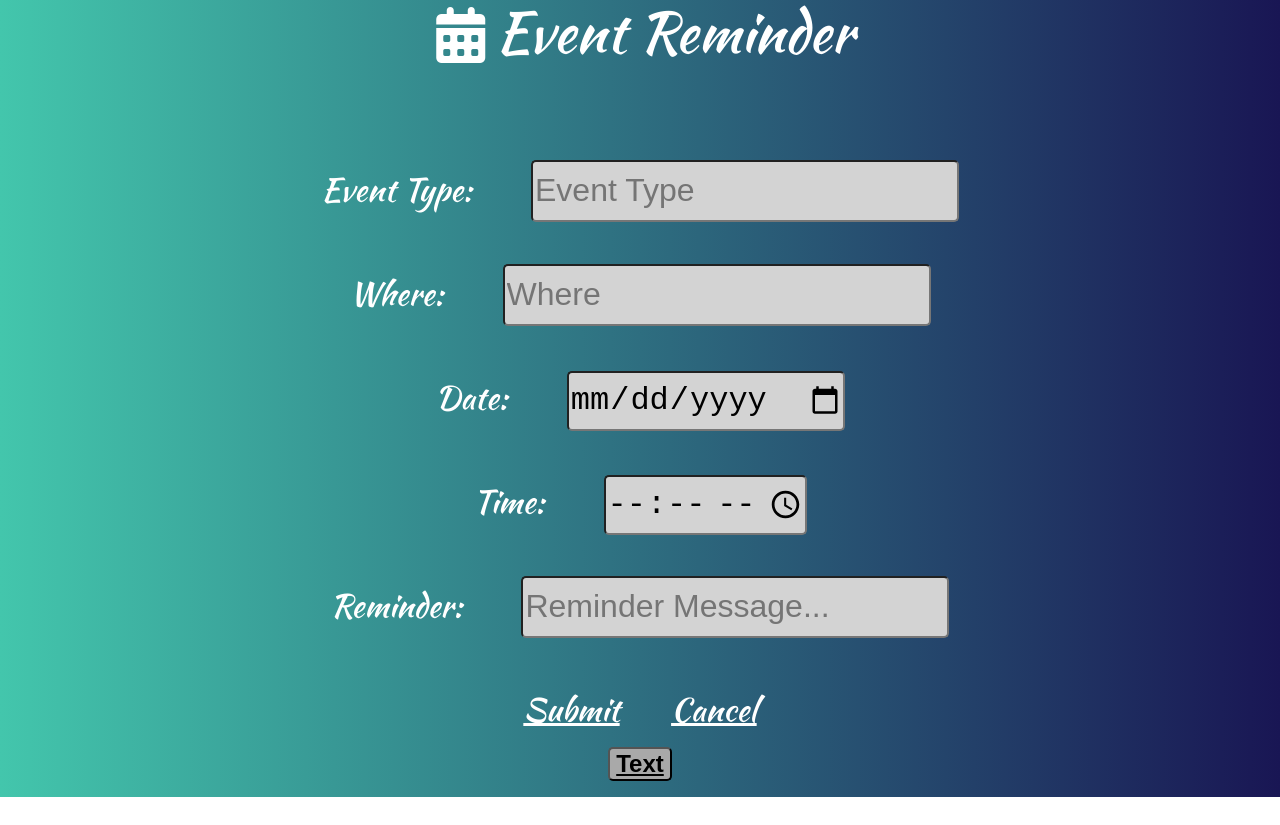
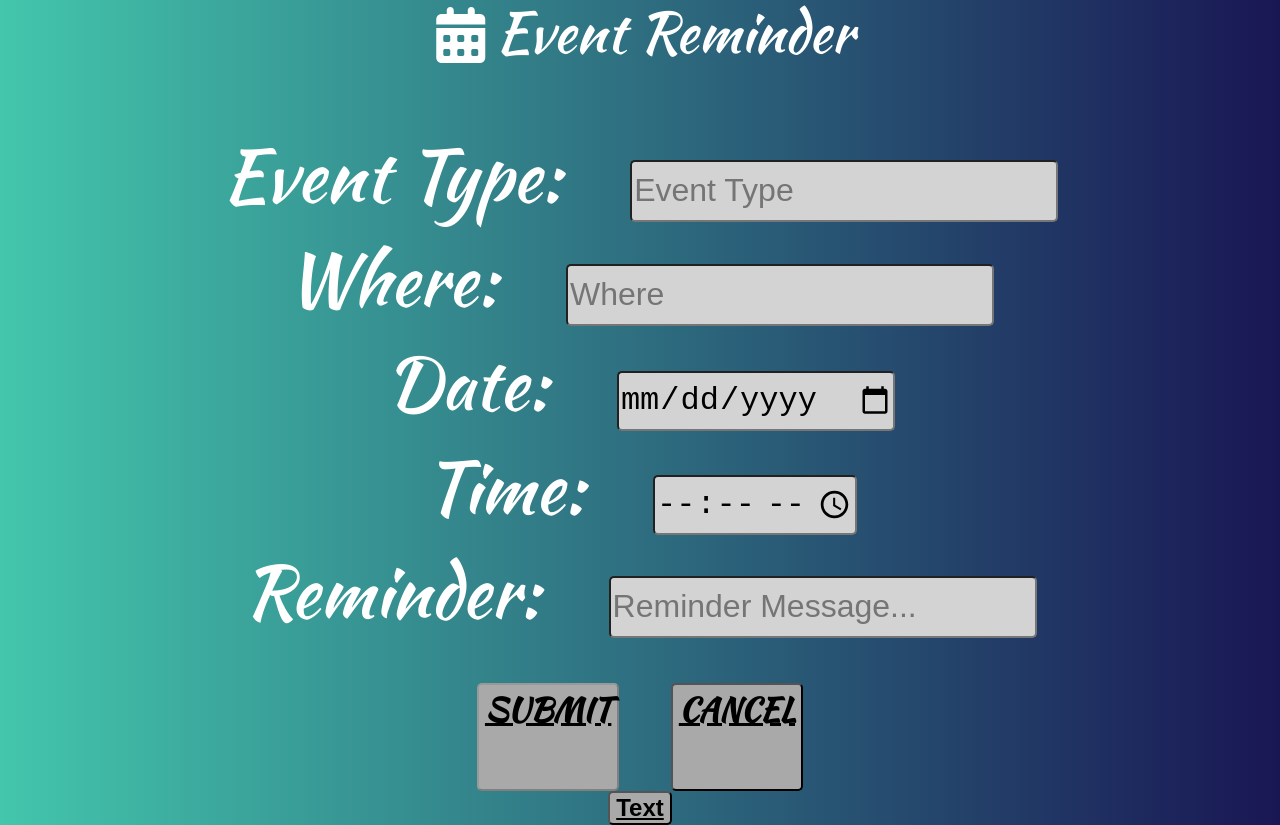
Before and after one commit to emgrebe/Family-Reminders-App, a React (Create React App) app: page /events in a window 1280 px wide. Shown: the part 300-1125 px from the top of the page. Before the commit the page ends 1097 px from the top, so only its background shows below. Built offline with nearby package versions, Linux system fonts and the light colour scheme; no server answers.

Commit message:
deploy attempt

```diff
--- a/package.json
+++ b/package.json
@@ -55,6 +55,6 @@
   "bugs": {
     "url": "https://github.com/emgrebe/Family-Reminders-App/issues"
   },
-  "homepage": "https://github.com/emgrebe/Family-Reminders-App#readme",
+  "homepage": ".",
   "keywords": []
 }
--- a/src/components/ReminderCard.jsx
+++ /dev/null
@@ -1 +0,0 @@
-import React from 'react';
--- /dev/null
+++ b/src/components/ReminderCard/ReminderCard.jsx
@@ -0,0 +1,36 @@
+import React from 'react';
+import {Link} from 'react-router-dom';
+
+function ReminderCard({reminder, handleDeleteReminder}) {
+  return (
+    <div className='panel panel-default'>
+      <div className='panel panel-body'>
+        <dl>
+          <dt>Date</dt>
+          <dd>{reminder.date}</dd>
+          <dt>Reminder Message</dt>
+          <dd>{reminder.reminders}</dd>
+        </dl>
+      </div>
+      <div clasName='panel-footer'>
+        <Link
+          className='btn btn-xs btn-warning'
+          to={{
+            pathname: '/myprofile',
+            state: {reminder}
+          }}
+        >
+          <button>EDIT</button>
+        </Link>
+        <button
+          className='btn btn-xs btn-danger margin-left-10'
+          onClick={() => handleDeleteReminder(reminder._id)}
+        >
+          DELETE
+        </button>
+      </div>
+    </div>
+  );
+}
+
+export default ReminderCard;
--- a/src/pages/App/App.js
+++ b/src/pages/App/App.js
@@ -5,6 +5,7 @@ import NavBar from '../../components/NavBar/NavBar';
 import SignupPage from '../SignupPage/SignupPage';
 import LoginPage from '../LoginPage/LoginPage';
 import userService from '../utils/userService';
+import * as Reminders from '../utils/reminders';
 import WelcomePage from '../WelcomePage/WelcomePage';
 import BirthdayReminder from '../BirthdayReminder/BirthdayReminder';
 import EventReminder from '../EventReminder/EventReminder';
@@ -13,10 +14,13 @@ import MyProfile from '../MyProfile/MyProfile';
 
 class App extends React.Component {
   state = {
-    name: '',
-    email: '',
-    phone: '',
-    birthday: Date,
+    formData: {
+      name: '',
+      email: '',
+      phone: '',
+      birthday: Date,
+      reminders: [],
+    },
     user: userService.getUser()
   }
 
@@ -33,6 +37,43 @@ class App extends React.Component {
     });
   }
 
+  handleAddReminder = async newReminderData => {
+    const newReminder = await Reminders.create(newReminderData);
+    this.setState(state => ({
+      reminders: [...state.formData.reminders, newReminder]
+    }), () => this.props.history.push('/myprofile'));
+  }
+
+  handleUpdateReminder = async updatedReminderData => {
+    const updatedReminder = await Reminders.update(updatedReminderData);
+    const newRemindersArray = this.state.formData.reminders.map(r =>
+      r._id === updatedReminder._id ? updatedReminder : r
+    );
+    this.setState(
+      {reminders: newRemindersArray},
+      () => this.props.history.push('/myprofile')
+    );
+  }
+
+  // handleDeleteReminder = async id => {
+  //   await Reminders.deleteOne(id);
+  //   this.setState(state => ({
+  //     reminders: state.reminders.filte4r(r => r._id !== id)
+  //   }), () => this.props.history.push('/myprofile'));
+  // }
+
+  /*--- Lifecycle Methods ---*/
+
+  async componentDidMount() {
+    try {
+      const reminders = await Reminders.getAll();
+      this.setState({reminders});
+
+    } catch (error) {
+      console.error(error)
+    }
+   };
+
   render() {
     return(
       <div className='App'>
@@ -41,34 +82,50 @@ class App extends React.Component {
           handleLogout={this.handleLogout}
         />
         <Switch>
+
           <Route exact path='/signup' render={({history}) =>
             <SignupPage
               history={history}
               handleSignupOrLogin={this.handleSignupOrLogin}
             />
           }/>
+
           <Route exact path='/' render={() =>
             <WelcomePage
               user={this.state.user}
             />
           }/>
+
           <Route exact path='/birthdays' render={() =>
-            <BirthdayReminder />
+            <BirthdayReminder
+              handleAddReminder={this.handleAddReminder}
+            />
           }/>
+
           <Route exact path='/events' render={() =>
-            <EventReminder />
+            <EventReminder
+              handleAddReminder={this.handleAddReminder}
+            />
           }/>
+
           <Route exact path='/familyinfo' render={() =>
-            <FamilyInfo />          }/>
-          <Route exact path='/myprofile' render={() =>
-            <MyProfile />
+            <FamilyInfo />
+          }/>
+
+          <Route exact path='/myprofile' render={(history, location) =>
+            <MyProfile
+              handleUpdateReminder={this.handleUpdateReminder}
+              location={location}
+            />
            }/>
+
           <Route exact path='/login' render={({history}) =>
             <LoginPage
               history={history}
               handleSignupOrLogin={this.handleSignupOrLogin}
             />
           }/>
+
         </Switch>
       </div>
     );
--- a/src/pages/BirthdayReminder/BirthdayReminder.jsx
+++ b/src/pages/BirthdayReminder/BirthdayReminder.jsx
@@ -4,16 +4,28 @@ import './BirthdayReminder.css';
 
 class BirthdayReminder extends Component {
   state = {
-      name: '',
-      date: '',
-      reminder: ''
+      invalidForm: true,
+      formData: {
+        name: '',
+        date: '',
+        reminder: ''
+      }
+  };
+
+  formRef = React.createRef();
+
+  handleSubmit = e => {
+    e.preventDefault();
+    this.props.handleAddReminder(this.state.formData.reminder)
   };
 
   handleChange = (e) => {
+    const formData = {...this.state.formData, [e.target.name]: e.target.value};
     this.setState({
-      [e.target.name] : e.target.value
+      formData,
+      invalidForm: !this.formRef.current.checkValidity()
     });
-  }
+  };
 
   handleText = () => {
     fetch('/api/twilio')
@@ -23,38 +35,72 @@ class BirthdayReminder extends Component {
     return (
       <div className="BirthdayReminder">
         <header className="header-footer"><i className="fas fa-gifts"></i>Birthday Reminder</header>
-        <form className="form-horizontal">
+        <form ref={this.formRef} onSubmit={this.handleSubmit} className="form-horizontal">
           <div className="form-group">
             <div className="col-sm-12">
-              <span>Name: </span>&nbsp;&nbsp;&nbsp;
-              <input type="name" className="form-control" placeholder="Whose Birthday" value={this.state.name} name="name" onChange={this.handleChange} />
+              <label>Name: </label>&nbsp;&nbsp;&nbsp;
+              <input
+                className="form-control"
+                placeholder="Whose Birthday"
+                name="name"
+                value={this.state.formData.name}
+                onChange={this.handleChange}
+                required
+             />
             </div>
           </div>
           <div className="form-group">
             <div className="col-sm-12">
-              <span>Date: </span>&nbsp;&nbsp;&nbsp;
-              <input type="date" className="form-control" placeholder="Date" value={this.state.date} name="date" onChange={this.handleChange} />
+              <label>Date: </label>&nbsp;&nbsp;&nbsp;
+              <input
+              className="form-control"
+              type="date"
+              placeholder="Date"
+              name="date"
+              value={this.state.formData.date}
+              onChange={this.handleChange}
+              required
+              />
             </div>
           </div>
           <div className="form-group">
             <div className="col-sm-12">
-              <span>Reminder: </span>&nbsp;&nbsp;&nbsp;
-              <input type="reminder" className="form-control" placeholder="Reminder Message..." value={this.state.reminder} name="reminder" onChange={this.handleChange} />
+              <label>Reminder: </label>&nbsp;&nbsp;&nbsp;
+              <input
+                className="form-control"
+                placeholder="Reminder Message..."
+                name="reminder"
+                value={this.state.formData.reminder}
+                onChange={this.handleChange}
+                required
+              />
             </div>
           </div>
           <div className="form-group">
             <div className="col-sm-12 text-bottom">
-              <Link to='/myprofile' className="btn-default" onClick={this.handleShowReminders} >Submit</Link>&nbsp;&nbsp;&nbsp;
-              <Link to='/' className='btn-default'>Cancel</Link>
+              <Link to='/myprofile' onClick={this.handleShowReminders}>
+                <button
+                  type='submit'
+                  className='btn-default'
+                  disabled={this.state.invalidForm}
+                >
+                  SUBMIT
+                </button>
+              </Link>&nbsp;&nbsp;&nbsp;
+              <Link to='/'>
+                <button className='btn-default'>
+                  CANCEL
+                </button>
+              </Link>
             </div>
           </div>
         </form>
         <button onClick={this.handleText}>Text</button>
-        <section>
+        {/* <section>
         <p>{this.state.name}</p>
         <p>{this.state.date}</p>
         <p>{this.state.reminder}</p>
-        </section>
+        </section> */}
       </div>
     );
   }
--- a/src/pages/EventReminder/EventReminder.jsx
+++ b/src/pages/EventReminder/EventReminder.jsx
@@ -4,18 +4,30 @@ import './EventReminder.css';
 
 class EventReminder extends Component {
   state = {
-    event: '',
-    where: '',
-    time: '',
-    date: '',
-    reminder: ''
+    invalidForm: true,
+    formData: {
+      event: '',
+      where: '',
+      time: '',
+      date: '',
+      reminder: ''
+    }
+  };
+
+  formRef = React.createRef();
+
+  handleSubmit = e => {
+    e.preventDefault();
+    this.props.handleAddReminder(this.state.formData.reminder)
   };
 
   handleChange = (e) => {
+    const formData = {...this.state.formData, [e.target.name] : e.target.value};
     this.setState({
-      [e.target.name] : e.target.value
+      formData,
+      invalidForm: !this.formRef.current.checkValidity()
     });
-  }
+  };
 
   handleText = () => {
     fetch('/api/twilio')
@@ -25,52 +37,101 @@ class EventReminder extends Component {
     return (
       <div className="EventReminder">
         <header className="header-footer"><i className="fas fa-calendar-alt"></i>Event Reminder</header>
-        <form className="form-horizontal">
+        <form ref={this.formRef} onSubmit={this.handleSubmit} className="form-horizontal">
           <div className="form-group">
             <div className="col-sm-12">
-              <span className="txt">Event Type: </span>&nbsp;&nbsp;&nbsp;
-              <input type="event" className="form-control" placeholder="Event Type" value={this.state.event} name="event" onChange={this.handleChange} />
+              <label>Event Type: </label>&nbsp;&nbsp;&nbsp;
+              <input
+                className="form-control"
+                placeholder="Event Type"
+                name="event"
+                value={this.state.formData.event}
+                onChange={this.handleChange}
+                required
+              />
             </div>
           </div>
           <div className="form-group">
             <div className="col-sm-12">
-              <span className="txt">Where: </span>&nbsp;&nbsp;&nbsp;
-              <input type="where" className="form-control" placeholder="Where" value={this.state.where} name="where" onChange={this.handleChange} />
+              <label>Where: </label>&nbsp;&nbsp;&nbsp;
+              <input
+                className="form-control"
+                placeholder="Where"
+                name="where"
+                value={this.state.formData.where}
+                onChange={this.handleChange}
+                required
+              />
             </div>
           </div>
           <div className="form-group">
             <div className="col-sm-12">
-              <span className="txt">Date: </span>&nbsp;&nbsp;&nbsp;
-              <input type="date" className="form-control" placeholder="Date" value={this.state.date} name="date" onChange={this.handleChange} />
+              <label>Date: </label>&nbsp;&nbsp;&nbsp;
+              <input
+                type="date"
+                className="form-control"
+                placeholder="Date"
+                name="date"
+                value={this.state.formData.date}
+                onChange={this.handleChange}
+                required
+              />
             </div>
           </div>
           <div className="form-group">
             <div className="col-sm-12">
-              <span className="txt">Time: </span>&nbsp;&nbsp;&nbsp;
-              <input type="time" className="form-control" placeholder="Time" value={this.state.time} name="time" onChange={this.handleChange} />
+              <label>Time: </label>&nbsp;&nbsp;&nbsp;
+              <input
+                type="time"
+                className="form-control"
+                placeholder="Time"
+                name="time"
+                value={this.state.formData.time}
+                onChange={this.handleChange}
+                required
+              />
             </div>
           </div>
           <div className="form-group">
             <div className="col-sm-12">
-              <span className="txt">Reminder: </span>&nbsp;&nbsp;&nbsp;
-              <input type="reminder" className="form-control" placeholder="Reminder Message..." value={this.state.reminder} name="reminder" onChange={this.handleChange} />
+              <label>Reminder: </label>&nbsp;&nbsp;&nbsp;
+              <input
+                className="form-control"
+                placeholder="Reminder Message..."
+                name="reminder"
+                value={this.state.formData.reminder}
+                onChange={this.handleChange}
+                required
+              />
             </div>
           </div>
           <div className="form-group">
             <div className="col-sm-12 text-bottom">
-              <Link to='/myprofile' className="btn-default">Submit</Link>&nbsp;&nbsp;&nbsp;
-              <Link to='/' className='btn-default'>Cancel</Link>
+              <Link to='/myprofile' onClick={this.handleShowReminders}>
+                <button
+                  type='submit'
+                  className='btn-default'
+                  disabled={this.state.invalidForm}
+                >
+                  SUBMIT
+                </button>
+              </Link>&nbsp;&nbsp;&nbsp;
+              <Link to='/'>
+                <button className='btn-default'>
+                  CANCEL
+                </button>
+              </Link>
             </div>
           </div>
         </form>
         <button onClick={this.handleText}>Text</button>
-        <section>
+        {/* <section>
           <p>{this.state.event}</p>
           <p>{this.state.where}</p>
           <p>{this.state.time}</p>
           <p>{this.state.date}</p>
           <p>{this.state.reminder}</p>
-        </section>
+        </section> */}
       </div>
     );
   }
```
Also changed, not shown: config/database.js (+6 -6 lines), controllers/reminder.js (+18 -6 lines), server.js (+20 -17 lines), src/pages/MyProfile/MyProfile.jsx (+18 -8 lines), src/pages/utils/reminders.js (+16 -2 lines).
